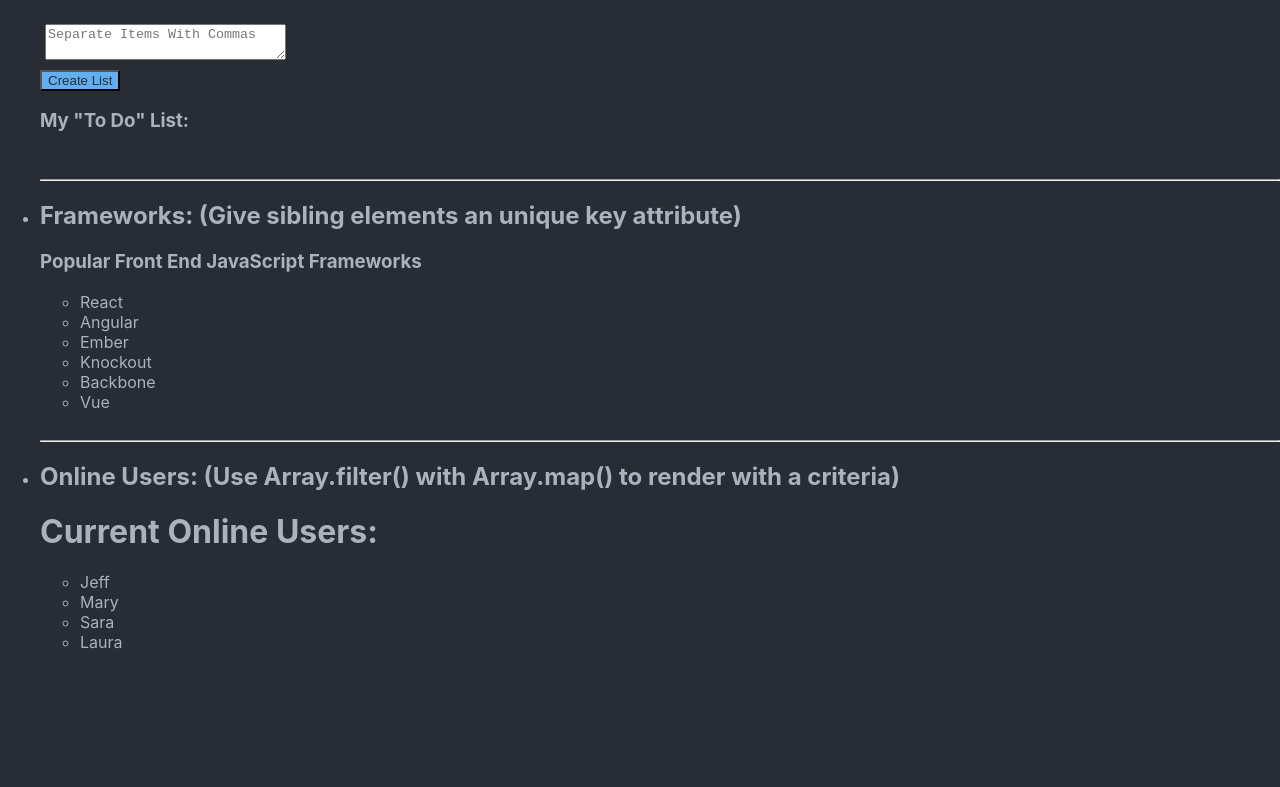
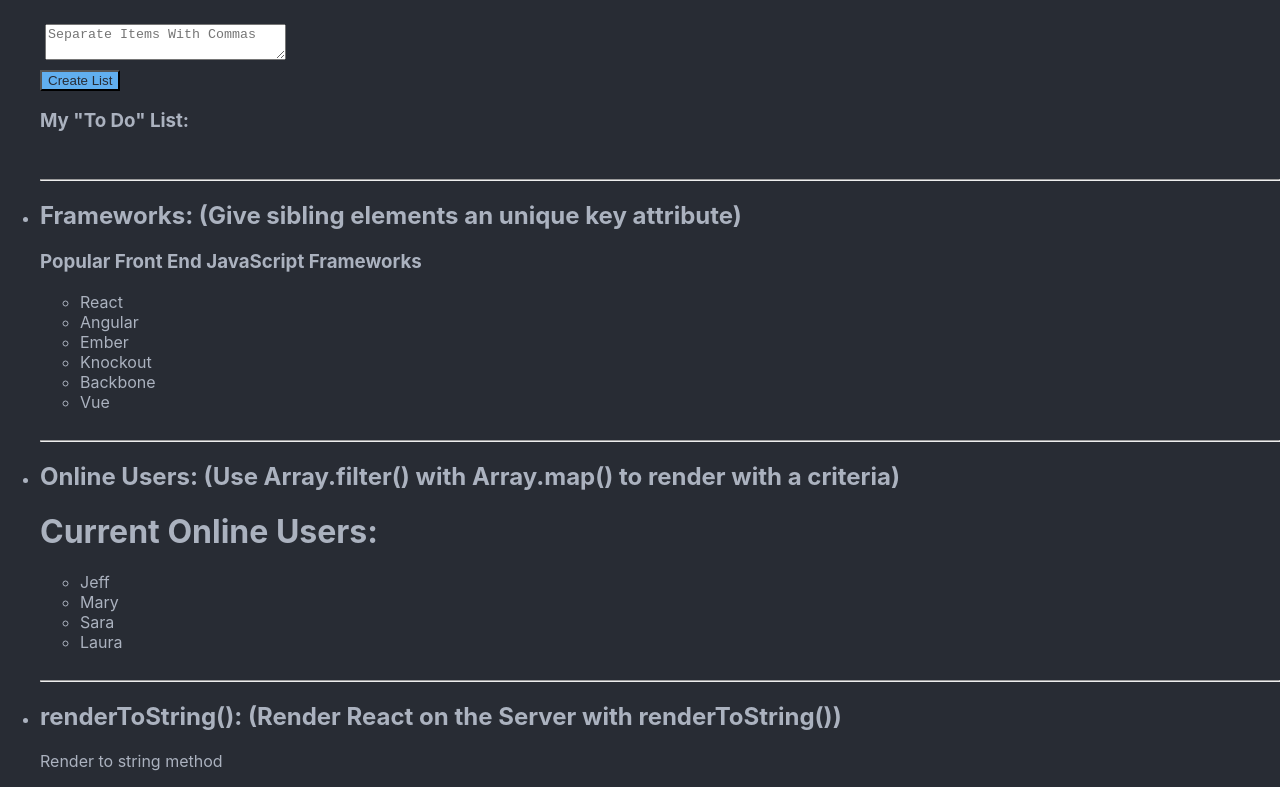
Before and after one commit to gian412/React-FCC-course, a React (Create React App) app: page / in a window 1280 px wide. Shown: the part 4088-4875 px from the top of the page. Before the commit the page ends 4756 px from the top, so only its background shows below. Built offline with nearby package versions, Linux system fonts and the light colour scheme.

Commit message:
Render React on the Server with renderToString()

```diff
--- a/src/App.js
+++ b/src/App.js
@@ -23,6 +23,7 @@ import GateKeeper from "./GateKeeper";
 import MyToDoList from "./MyToDoList";
 import Frameworks from "./Frameworks";
 import OnlineUsers from "./OnlineUsers";
+import RenderToString from "./RenderToString";
 
 function App() {
   return (
@@ -198,6 +199,14 @@ function App() {
           </h2>
           <OnlineUsers />
         </li>
+        <br />
+        <hr />
+        <li>
+          <h2>
+            renderToString(): (Render React on the Server with renderToString())
+          </h2>
+          <RenderToString />
+        </li>
       </ul>
     </div>
   );
--- /dev/null
+++ b/src/RenderToString.js
@@ -0,0 +1,20 @@
+import React from "react";
+import ReactDOMServer from "react-dom/server";
+
+class RenderToString extends React.Component {
+  // eslint-disable-next-line
+  constructor(props) {
+    super(props);
+  }
+  render() {
+    return (
+      <div>
+        <p>Render to string method</p>
+      </div>
+    );
+  }
+}
+
+ReactDOMServer.renderToString(<RenderToString />);
+
+export default RenderToString;
```
